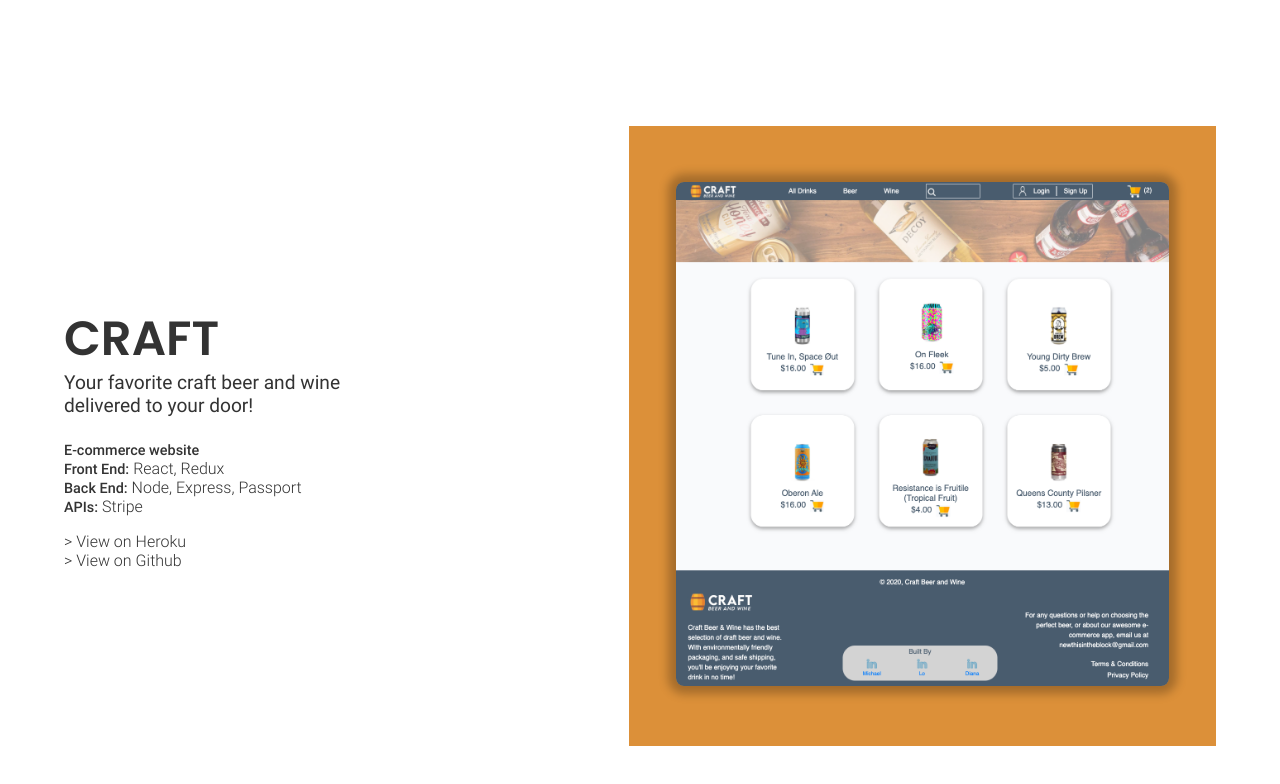
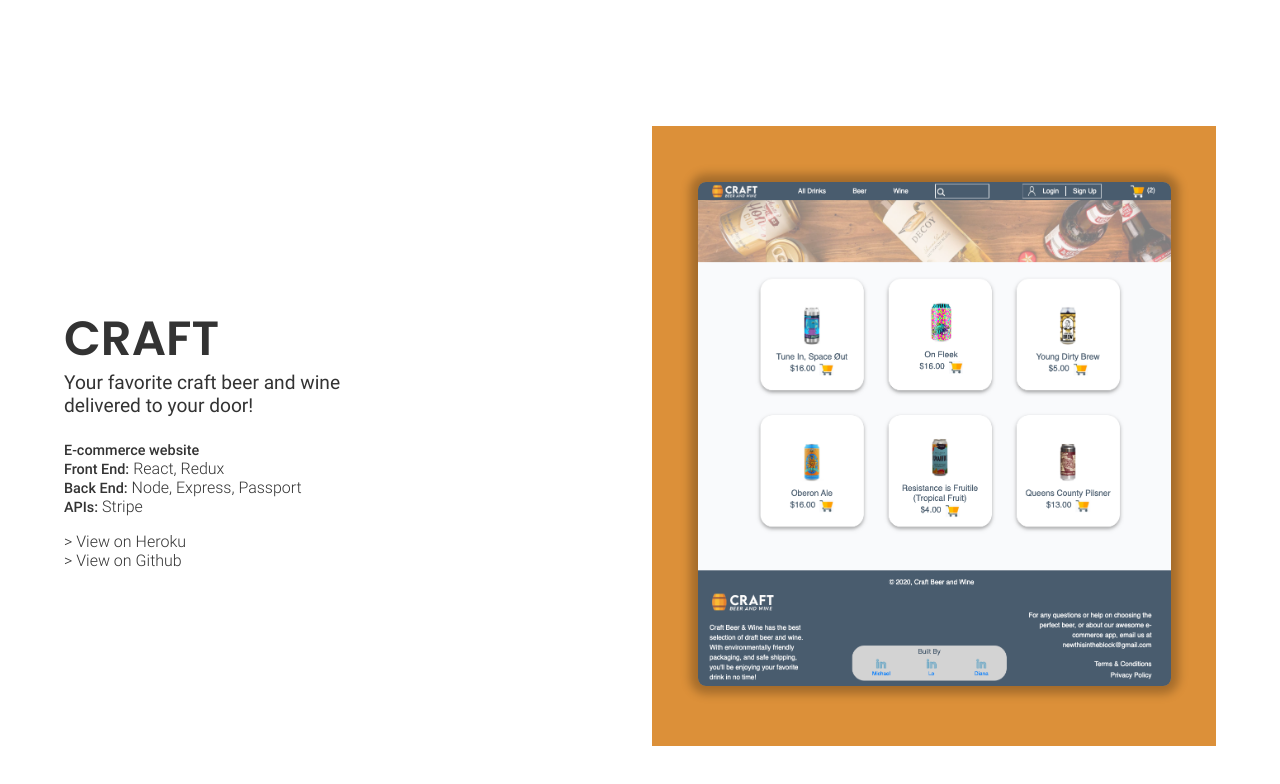
Before and after one commit to olsen3d/portfolio, a website: page webdev.html in a window 1280 px wide. Shown: the part 1514-2298 px from the top of the page. Drawn offline with Linux system fonts and the light colour scheme; a script that the page names is missing.

Commit message:
portfolio

```diff
--- a/webdev.html
+++ b/webdev.html
@@ -159,7 +159,7 @@
       <div class="projectSide orange">
         <div class="projectPreviewContainer">
           <a href="https://www.lettucemeat.app">
-            <img src="../src/img/craftPortfolio.png" />
+            <img src="../src/img/craftPortfolio3.png" />
 
           </a>
         </div>
```
Also changed, not shown: src/img/craftPortfolio2.png (added), src/img/craftPortfolio3.png (added).
